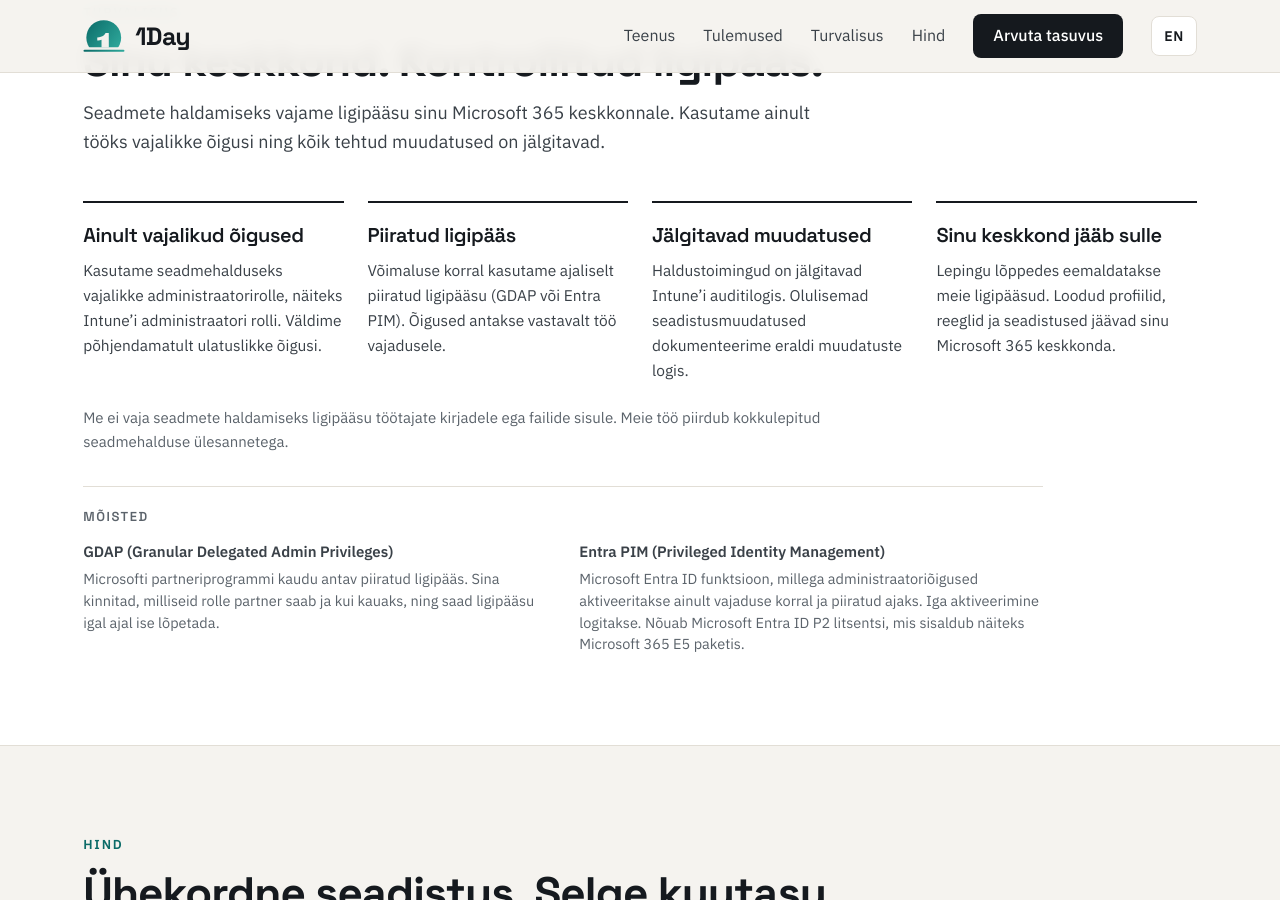
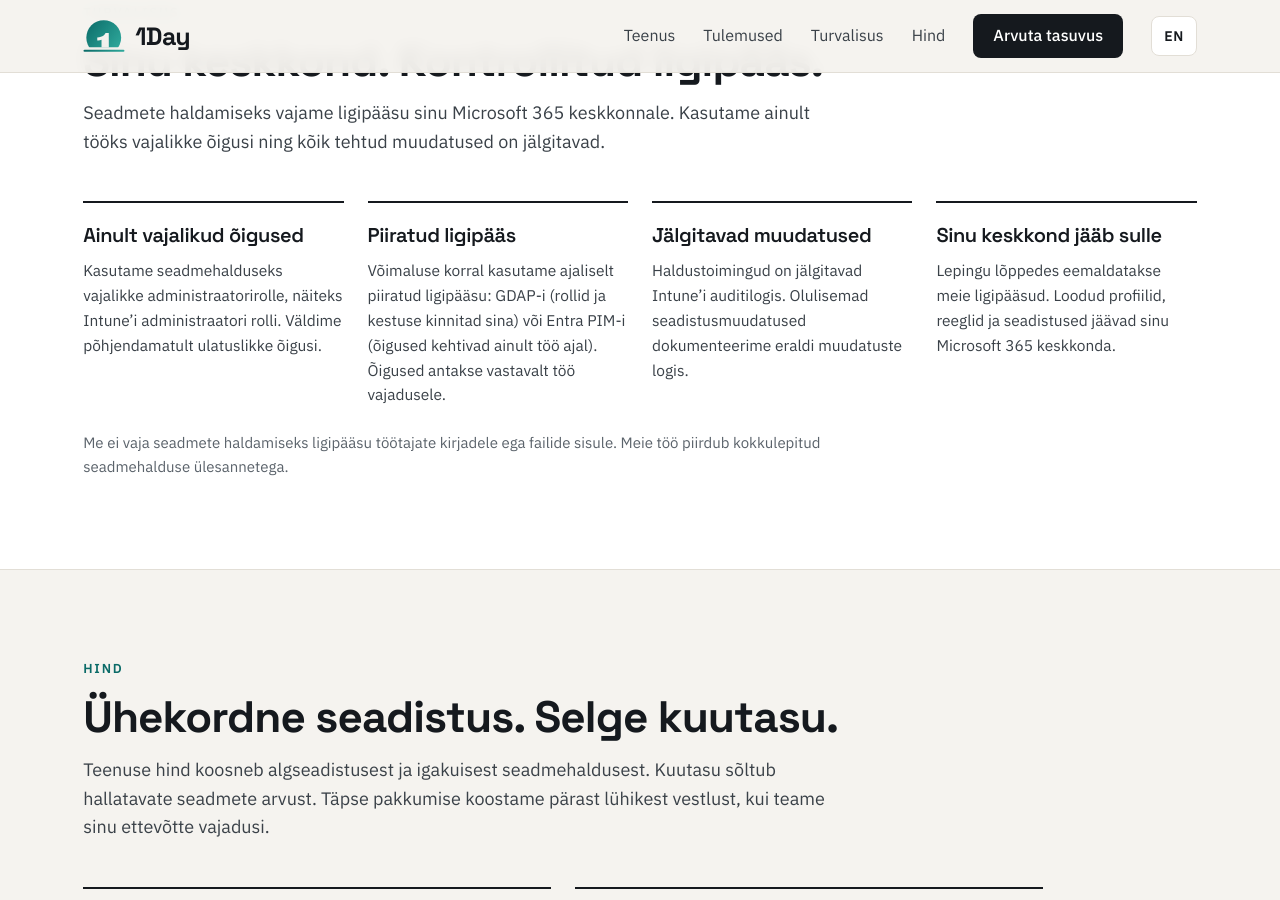
Before and after one commit to optisoft-ee/autopilot, a Jekyll site: the page built from index.html, in a window 1280 px wide and 900 px high, scrolled down 5175 px. Built offline with Jekyll 4.4.1, drawn with Linux system fonts in a browser that asks for light colours.

Commit message:
Turvalisus: mõisted lühidalt teksti sees

```diff
--- a/_data/en.yml
+++ b/_data/en.yml
@@ -183,18 +183,12 @@ security:
     - title: "Only the rights needed"
       text: "We use the admin roles device management requires, such as the Intune Administrator role. We avoid unnecessarily broad rights."
     - title: "Limited access"
-      text: "Where possible, we use time-limited access (GDAP or Entra PIM). Rights are granted as the work requires."
+      text: "Where possible, we use time-limited access: GDAP (you approve the roles and duration) or Entra PIM (rights are active only while we work). Rights are granted as the work requires."
     - title: "Traceable changes"
       text: "Admin actions are traceable in the Intune audit log. We also document significant configuration changes in a separate change log."
     - title: "Your environment stays yours"
       text: "When the contract ends, our access is removed. The profiles, policies and settings we created stay in your Microsoft 365 environment."
   fine: "We don’t need access to employees’ email or file contents to manage devices. Our work is limited to the agreed device management tasks."
-  notes_label: "Terms"
-  notes:
-    - term: "GDAP (Granular Delegated Admin Privileges)"
-      text: "Limited access granted through Microsoft’s partner programme. You approve which roles the partner gets and for how long, and you can end the access yourself at any time."
-    - term: "Entra PIM (Privileged Identity Management)"
-      text: "A Microsoft Entra ID feature that activates admin rights only when needed and for a limited time. Every activation is logged. Requires a Microsoft Entra ID P2 licence, included for example in Microsoft 365 E5."
 
 pricing:
   eyebrow: "Pricing"
--- a/_data/et.yml
+++ b/_data/et.yml
@@ -184,18 +184,12 @@ security:
     - title: "Ainult vajalikud õigused"
       text: "Kasutame seadmehalduseks vajalikke administraatorirolle, näiteks Intune’i administraatori rolli. Väldime põhjendamatult ulatuslikke õigusi."
     - title: "Piiratud ligipääs"
-      text: "Võimaluse korral kasutame ajaliselt piiratud ligipääsu (GDAP või Entra PIM). Õigused antakse vastavalt töö vajadusele."
+      text: "Võimaluse korral kasutame ajaliselt piiratud ligipääsu: GDAP-i (rollid ja kestuse kinnitad sina) või Entra PIM-i (õigused kehtivad ainult töö ajal). Õigused antakse vastavalt töö vajadusele."
     - title: "Jälgitavad muudatused"
       text: "Haldustoimingud on jälgitavad Intune’i auditilogis. Olulisemad seadistusmuudatused dokumenteerime eraldi muudatuste logis."
     - title: "Sinu keskkond jääb sulle"
       text: "Lepingu lõppedes eemaldatakse meie ligipääsud. Loodud profiilid, reeglid ja seadistused jäävad sinu Microsoft 365 keskkonda."
   fine: "Me ei vaja seadmete haldamiseks ligipääsu töötajate kirjadele ega failide sisule. Meie töö piirdub kokkulepitud seadmehalduse ülesannetega."
-  notes_label: "Mõisted"
-  notes:
-    - term: "GDAP (Granular Delegated Admin Privileges)"
-      text: "Microsofti partneriprogrammi kaudu antav piiratud ligipääs. Sina kinnitad, milliseid rolle partner saab ja kui kauaks, ning saad ligipääsu igal ajal ise lõpetada."
-    - term: "Entra PIM (Privileged Identity Management)"
-      text: "Microsoft Entra ID funktsioon, millega administraatoriõigused aktiveeritakse ainult vajaduse korral ja piiratud ajaks. Iga aktiveerimine logitakse. Nõuab Microsoft Entra ID P2 litsentsi, mis sisaldub näiteks Microsoft 365 E5 paketis."
 
 pricing:
   eyebrow: "Hind"
```
